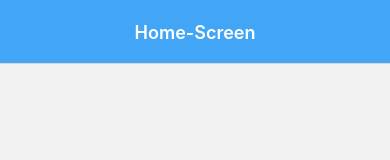
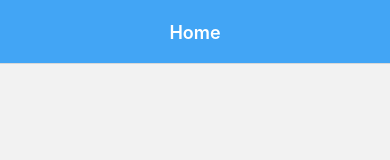
Before and after one commit to nzikak/react-native-keep-awake, a React Native app: screen / in a window 390 px wide. Shown: the top 160 px of the page. Built offline with nearby package versions, Linux system fonts and the light colour scheme.

Commit message:
updated home title

```diff
--- a/App.js
+++ b/App.js
@@ -22,7 +22,7 @@ export default function App() {
     }
     }
     >
-      <Stack.Screen name="Home-Screen" component={Home}
+      <Stack.Screen name="Home-Screen" component={Home} options={{title: 'Home'}}
       />
       <Stack.Screen name="Video-Screen" component={VideoPlayerScreen} options={{title: 'Video'}}/>
     </Stack.Navigator>
```
